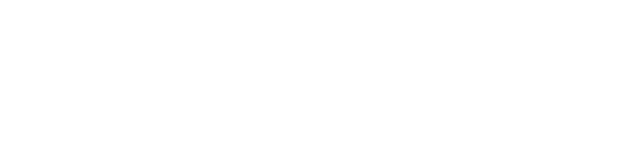
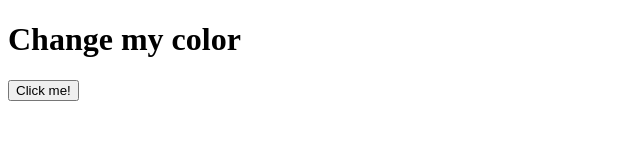
Before and after one commit to priti-chimanpure/gitDemo, a plain HTML site: page index.html in a window 1280 px wide. Shown: the whole page, without its empty margins (0-640 px from the left). Drawn offline with Linux system fonts and the light colour scheme.

Commit message:
style.css file added. heading and button added

```diff
--- a/index.html
+++ b/index.html
@@ -6,6 +6,7 @@
     <title>Sample code</title>
 </head>
 <body>
-
+    <h1>Change my color</h1>
+    <button>Click me!</button>
 </body>
 </html>
```
Also changed, not shown: style.css (added).
